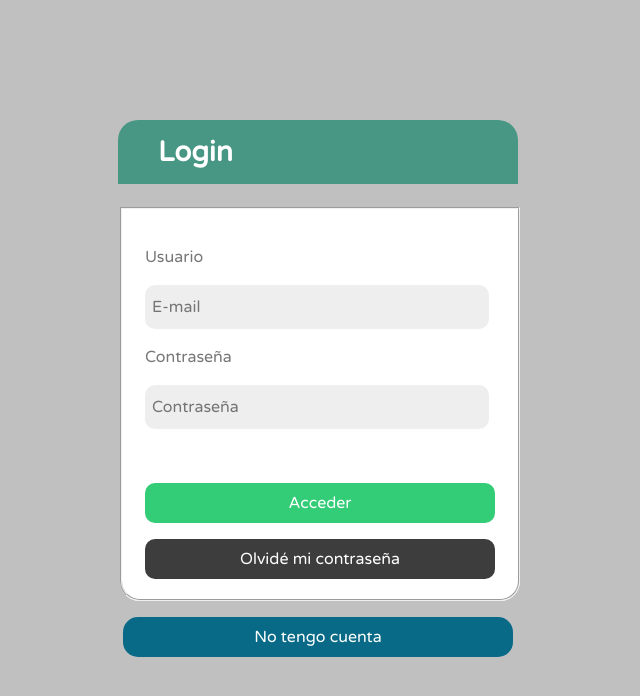
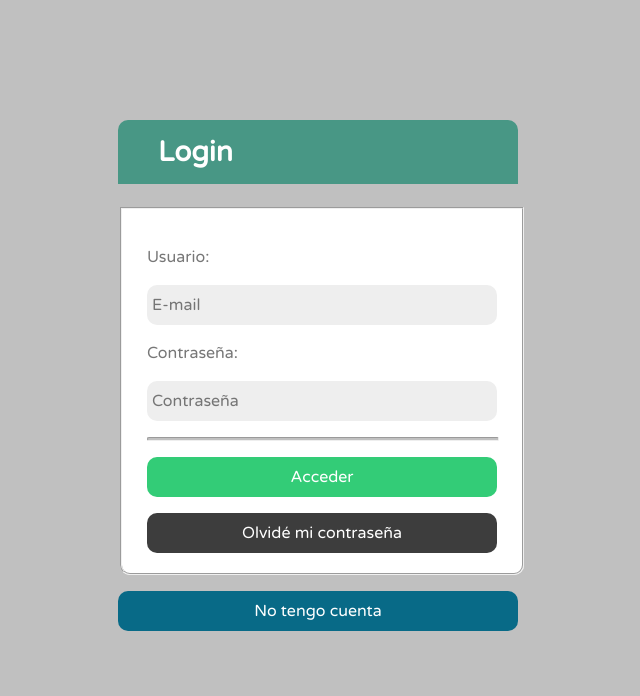
Before and after one commit to facultadEL/electronicaFacultad, a PHP site: page /login.php in a window 1280 px wide. Shown: the top 696 px of the page, without its empty margins (322-962 px from the left). Run offline with PHP 8.4, Linux system fonts and the light colour scheme; some libraries are stand-ins or nearby versions.

Commit message:
no boludeo mas con el CSS ja, mañana ya me pongo a trabajar en el funcionamiento

```diff
--- a/css/login.css
+++ b/css/login.css
@@ -46,9 +46,9 @@ input {
 
 #login h2 {
 	background-color: #489785; /*color de fondo del login.. #f95252*/
-	-webkit-border-radius: 20px 20px 0 0;
-	-moz-border-radius: 20px 20px 0 0;
-	border-radius: 20px 20px 0 0;
+	-webkit-border-radius: 10px 10px 0 0;
+	-moz-border-radius: 10px 10px 0 0;
+	border-radius: 10px 10px 0 0;
 	color: #fff; /*color de la palabra login*/
 	font-size: 28px;
 	padding: 20px 26px;
@@ -60,15 +60,15 @@ input {
 
 #login fieldset {
 	background-color: #fff; /*si cambiamos #fff por trasnparent queda transparente.. Es el color dentro del login*/
-	-webkit-border-radius: 0 0 20px 20px;
-	-moz-border-radius: 0 0 20px 20px;
-	border-radius: 0 0 20px 20px;
-	padding: 20px 23px;
+	-webkit-border-radius: 0 0 10px 10px;
+	-moz-border-radius: 0 0 10px 10px;
+	border-radius: 0 0 10px 10px;
+	padding: 20px 25px;
 }
 
 #login fieldset p {
 	color: #777;
-	margin-bottom: 14px;
+	margin-bottom: 5px;
 	font-style: bold;
 }
 
@@ -85,8 +85,8 @@ input {
 #login fieldset input[type="email"], #login fieldset input[type="password"] {
 	background-color: #eee;
 	color: #777;
-	padding: 7px;
-	width: 330px;
+	padding: 5px;
+	width: 340px;
 	height: 30px;
 }
 
@@ -126,15 +126,15 @@ input {
 }
 
 #btn_sincta{
-	-webkit-border-radius: 15px;
-	-moz-border-radius: 15px;
-	border-radius: 15px;
+	-webkit-border-radius: 10px;
+	-moz-border-radius: 10px;
+	border-radius: 10px;
 	background-color: #086A87;
 	color: #fff;
 	display: block;
 	margin: 10px auto;
 	cursor: pointer;
-	width: 390px;
+	width: 400px;
 	height: 40px;
 }
 
@@ -142,3 +142,14 @@ input {
 	background-color: #0489B1;
 	border: 2px solid #086A87;
 }
+
+hr {
+	border: 1;
+	height: 2px;
+	text-align: center;
+	border-radius: 10px;
+	background-color: #C0C0C0;
+	width: 100%;
+	margin-top: 15px;
+	margin-bottom: 15px;
+}
--- a/login.php
+++ b/login.php
@@ -11,17 +11,18 @@
 		<h2><span class="fontawesome-lock"></span>Login</h2>
 		<form action="" method="POST">
 			<fieldset>
-				<p><label for="email">Usuario</label></p>
+				<p><label for="email">Usuario:</label></p>
 				<p><input type="email" id="email" value="" placeholder="E-mail"/></p> <!-- JS because of IE support; better: placeholder="mail@address.com" -->
 
-				<p><label for="password">Contrase&ntilde;a</label></p>
+				<p><label for="password">Contrase&ntilde;a:</label></p>
 				<p><input type="password" id="password" value="" placeholder="Contrase&ntilde;a"/></p> <!-- JS because of IE support; better: placeholder="password" -->
-				<br>
+					<p>
+						<hr>
+					</p>
 				<p><input type="submit" value="Acceder"></p>
 				<p><input type="button" value="Olvid&eacute; mi contrase&ntilde;a"></p>
 			</fieldset>
 				<p><input type="button" id="btn_sincta" value="No tengo cuenta"></p>
-
 		</form>
 	</div> <!-- end login -->
 </body>
```
